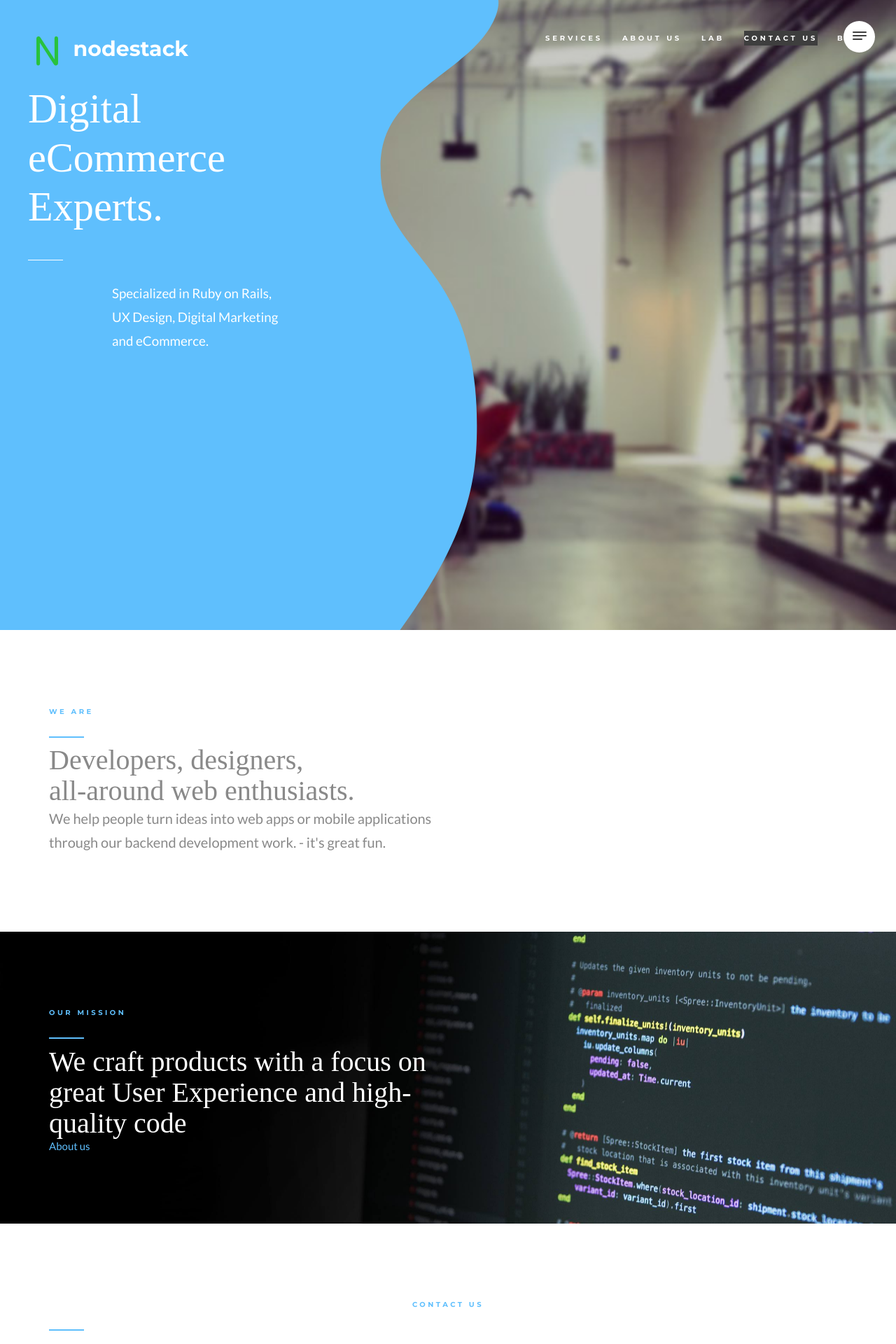
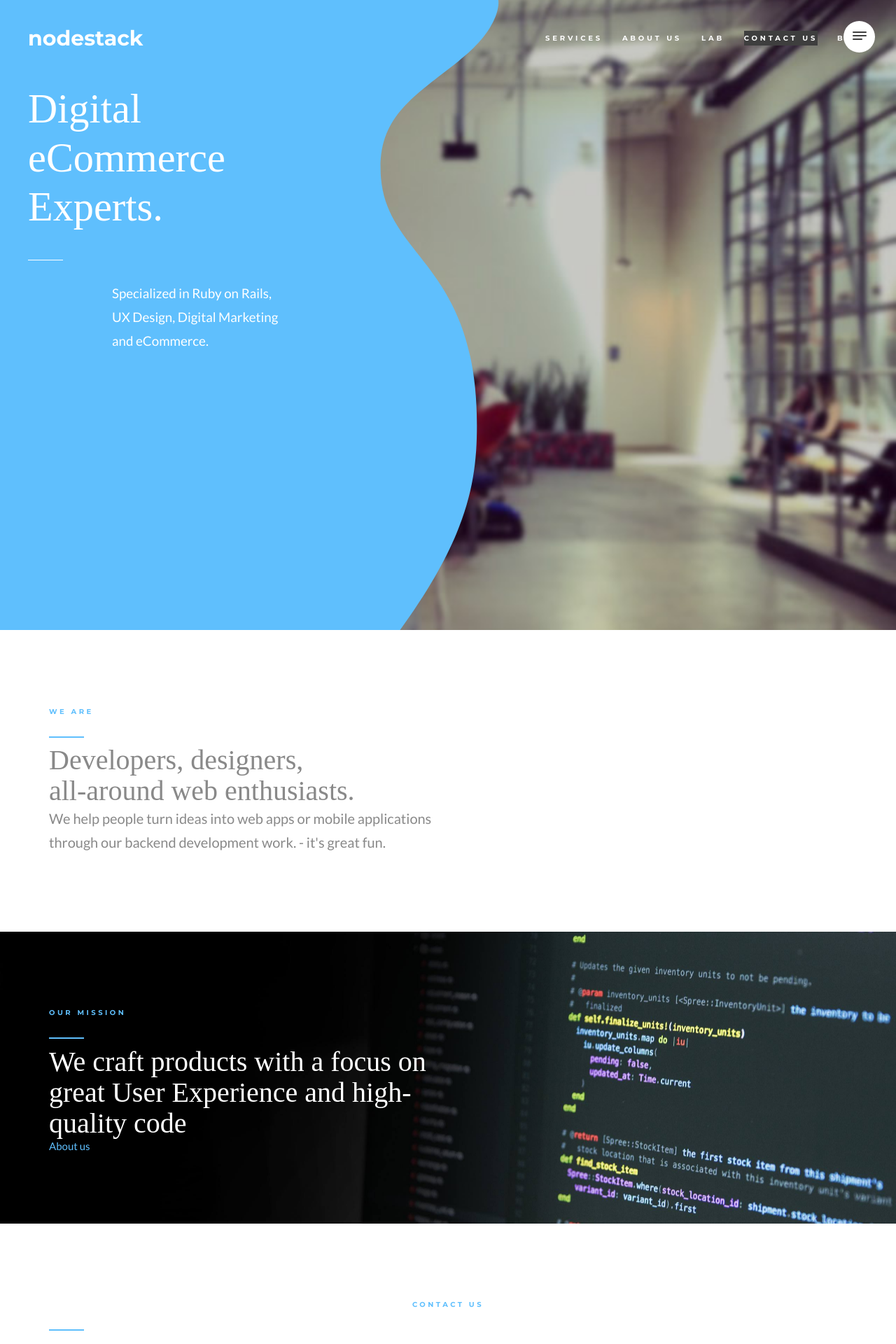
Before and after one commit to nodestack/nodestack.github.io, a Jekyll site: the page built from index.html, in a window 1280 px wide. Shown: the top 1920 px of the page at 70% size. Built offline with Jekyll 4.4.1, drawn with Linux system fonts in a browser that asks for light colours; nearby versions of some CDN libraries; some web fonts are replaced.

Commit message:
Update nav.html

```diff
--- a/_includes/nav.html
+++ b/_includes/nav.html
@@ -25,7 +25,7 @@
         <div class="container-fluid">
             <!-- Brand and toggle get grouped for better mobile display -->
              <div class="navbar-header page-scroll">
-                 <a class="navbar-brand" href="#page-top"> <img src="img/logo.png"> nodestack</a>
+                 <a class="navbar-brand" href="#page-top">nodestack</a>
              </div>
 
             <!-- Collect the nav links, forms, and other content for toggling -->
```
